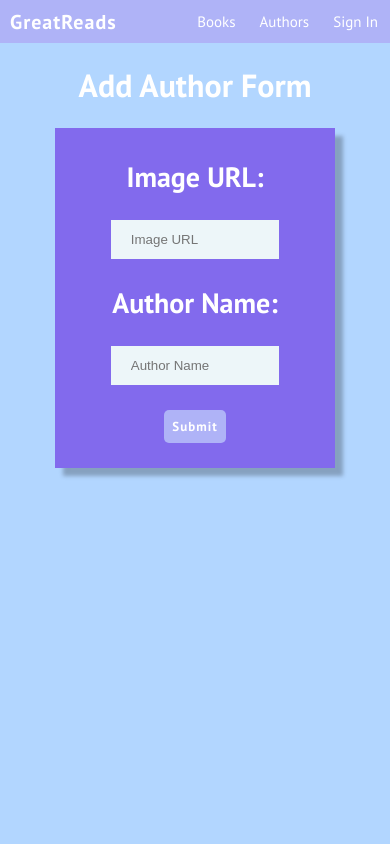
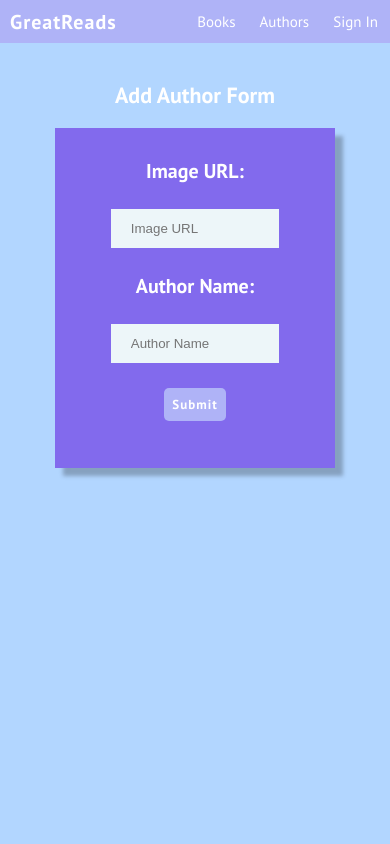
Before and after one commit to lisagarcia13/great-reads, a React (Create React App) app in the folder front-end/client/: page /add-author in a window 390 px wide. Shown: the top 844 px of the page. Built offline with nearby package versions, Linux system fonts and the light colour scheme.

Commit message:
add author media query

```diff
--- a/front-end/client/src/screens/AddAuthor.css
+++ b/front-end/client/src/screens/AddAuthor.css
@@ -18,6 +18,9 @@
   flex-direction: column;
   align-items: center;
   width: 80%;
+}
+.author-add-label {
+  font-size: 30px;
 }
 .author-create-form form {
   display: flex;
@@ -65,3 +68,15 @@
   box-shadow: 0 12px 16px 0 rgba(0, 0, 0, 0.24),
     0 17px 50px 0 rgba(0, 0, 0, 0.19);
 }
+
+@media (max-width: 480px) {
+  .add-label {
+    font-size: 20px;
+  }
+  .author-add-label {
+    font-size: 22px;
+  }
+  .author-create-form {
+    margin-top: 20px;
+  }
+}
--- a/front-end/client/src/screens/AddAuthor.jsx
+++ b/front-end/client/src/screens/AddAuthor.jsx
@@ -34,7 +34,7 @@ function AddAuthor(props) {
         <div className="author-create">
           <div className="author-sub-create">
             <div className="author-create-form">
-              <h1>Add Author Form</h1>
+              <h2 className="author-add-label">Add Author Form</h2>
               <form onSubmit={handleSubmit}>
                 <label className="add-label">Image URL: </label>
                 <input
```
